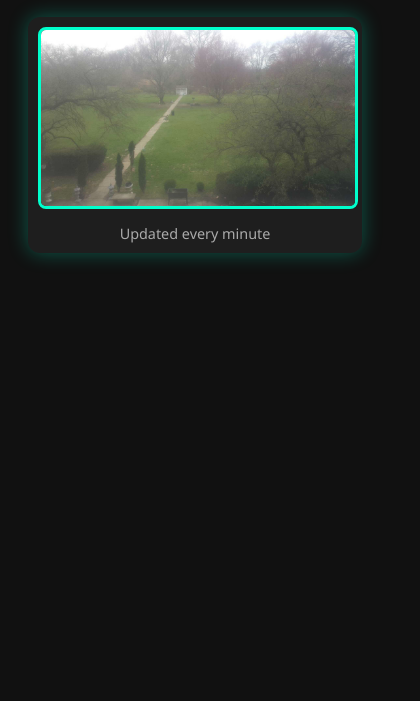
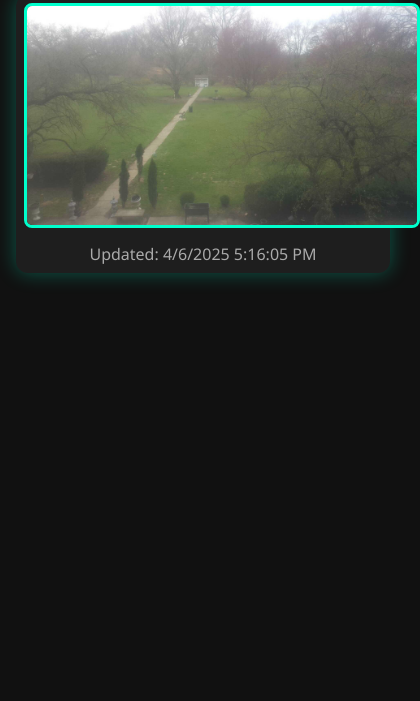
Before and after one commit to jalalabdelhalim/camera, a plain HTML site: page index.html in a window 390 px wide. Shown: the part 143-844 px from the top of the page, 420 px wide, since content can reach past the window. Drawn offline with Linux system fonts and the light colour scheme.

Commit message:
Make image full-width on mobile + add timestamp

```diff
--- a/index.html
+++ b/index.html
@@ -1,35 +1,38 @@
 <!DOCTYPE html>
 <html lang="en">
 <head>
-  <meta charset="UTF-8">
-  <meta name="viewport" content="width=device-width, initial-scale=1">
+  <meta charset="UTF-8" />
+  <meta name="viewport" content="width=device-width, initial-scale=1" />
   <title>Live Cam</title>
-  <meta http-equiv="refresh" content="60">
+  <meta http-equiv="refresh" content="60" />
   <style>
     body {
       background-color: #111;
       color: #eee;
       font-family: 'Segoe UI', sans-serif;
       text-align: center;
-      padding: 40px 20px;
+      padding: 1.5rem 1rem;
+      margin: 0;
     }
 
     h1 {
       font-size: 2.5rem;
-      margin-bottom: 30px;
+      margin-bottom: 2rem;
       color: #00ffcc;
     }
 
     .frame {
-      display: inline-block;
+      max-width: 100%;
+      width: 100%;
+      margin: 0 auto;
       background: #1e1e1e;
-      padding: 10px;
+      padding: 0.5rem;
       border-radius: 12px;
       box-shadow: 0 0 20px rgba(0, 255, 204, 0.3);
     }
 
     img {
-      max-width: 100%;
+      width: 100vw;
       height: auto;
       border-radius: 8px;
       border: 3px solid #00ffcc;
@@ -37,30 +40,42 @@
 
     .timestamp {
       margin-top: 10px;
-      font-size: 0.9rem;
+      font-size: 1rem;
       color: #aaa;
+    }
+
+    @media (min-width: 768px) {
+      img {
+        width: 100%;
+        max-width: 900px;
+      }
+
+      .frame {
+        max-width: 900px;
+      }
     }
   </style>
 </head>
 <body>
   <h1>📡 Live Cam</h1>
   <div class="frame">
-    <img id="snapshot" src="latest.jpg" alt="Live Camera Snapshot">
-    <div class="timestamp">Updated every minute</div>
+    <img id="snapshot" src="latest.jpg" alt="Live Camera Snapshot" />
+    <div class="timestamp" id="timestamp">Updated just now</div>
   </div>
 
   <script>
     const img = document.getElementById("snapshot");
+    const timestamp = document.getElementById("timestamp");
 
     function refreshImage() {
-      const timestamp = new Date().getTime();
-      img.src = `latest.jpg?cb=${timestamp}`;
+      const now = new Date();
+      const timeStr = now.toLocaleTimeString();
+      const dateStr = now.toLocaleDateString();
+      img.src = `latest.jpg?cb=${now.getTime()}`;
+      timestamp.textContent = `Updated: ${dateStr} ${timeStr}`;
     }
 
-    // Initial load
     refreshImage();
-
-    // Refresh every 60 seconds
     setInterval(refreshImage, 60000);
   </script>
 </body>
```
